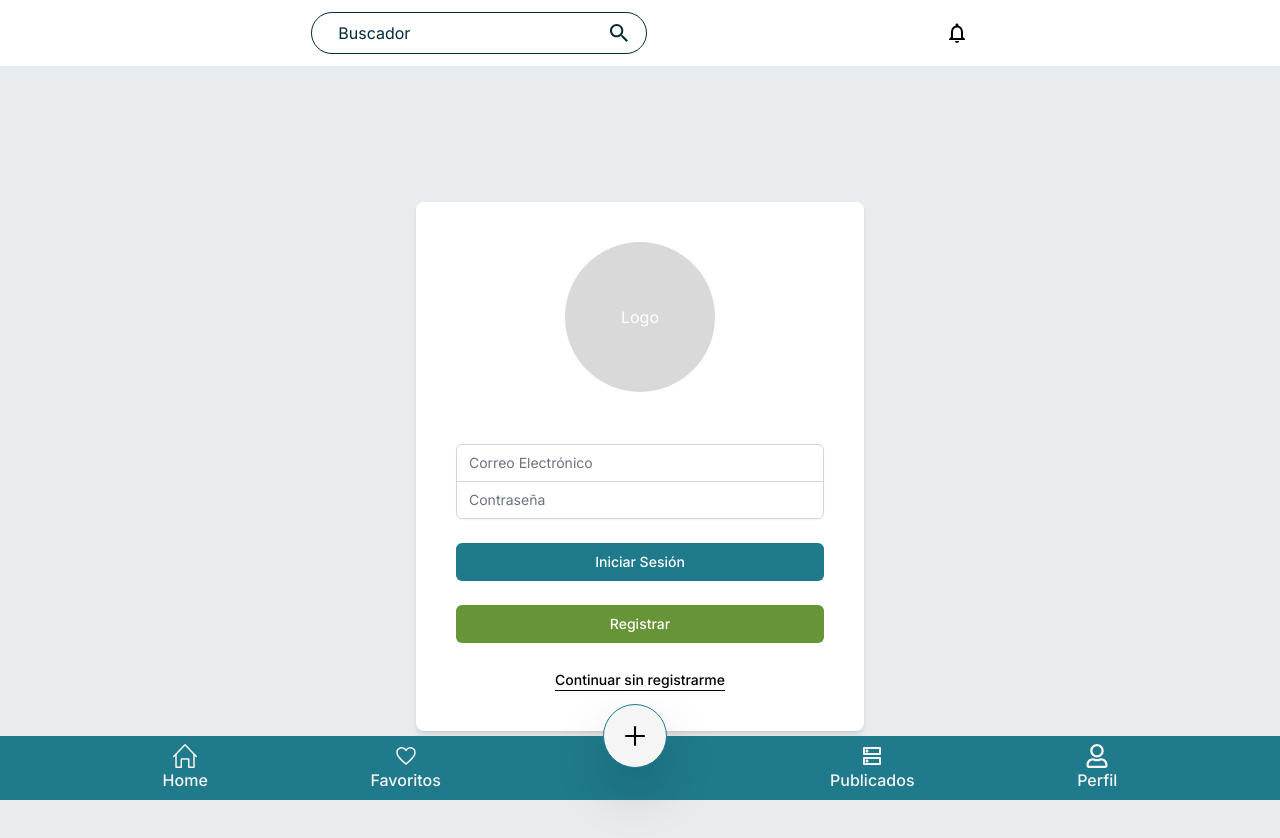
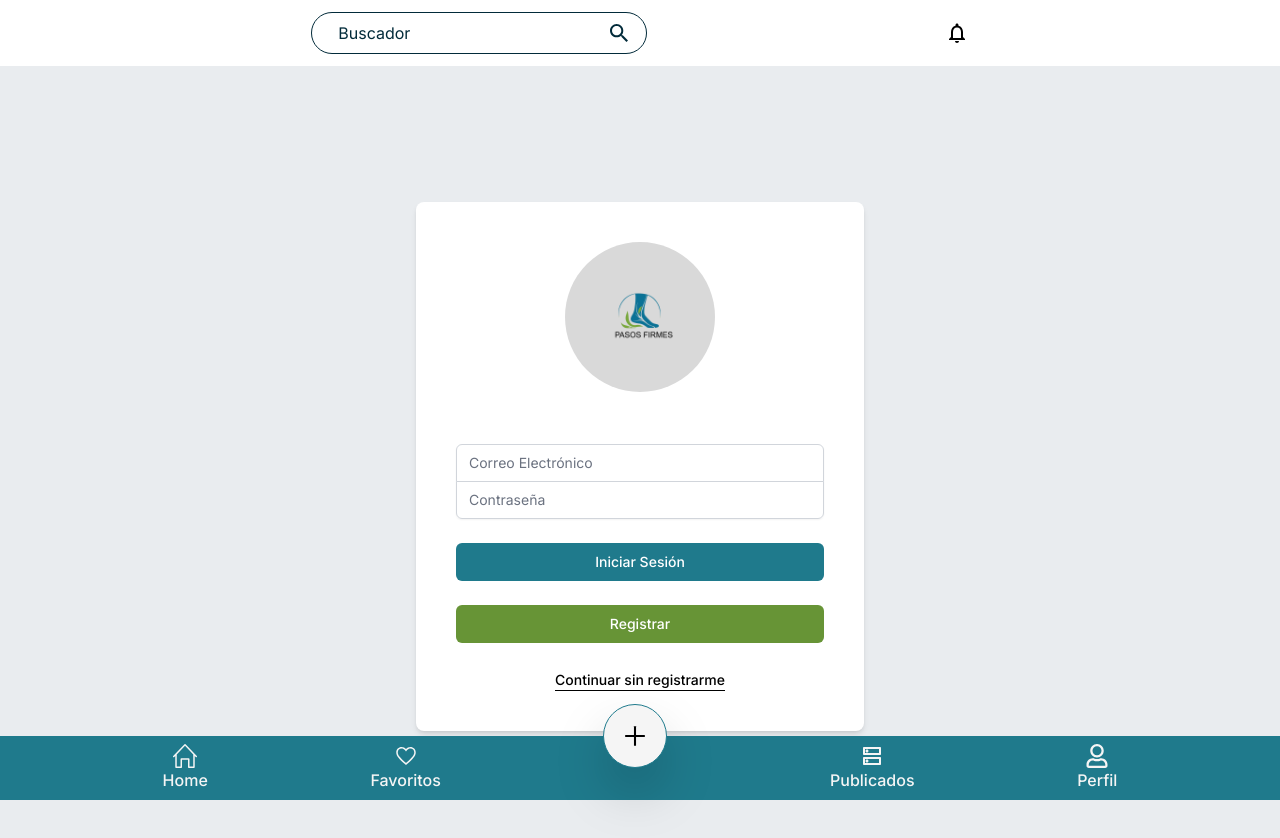
Before and after one commit to No-Country-simulation/s16-06-m-java-react, a React (Vite) app in the folder banco-de-ortesis/: page /login in a window 1280 px wide. Shown: the top 838 px of the page. Built offline with nearby package versions, Linux system fonts and the light colour scheme; no server answers.

Commit message:
added logo webp

```diff
--- a/banco-de-ortesis/src/pages/LoginPage.jsx
+++ b/banco-de-ortesis/src/pages/LoginPage.jsx
@@ -37,7 +37,7 @@ const Login = ({ handleLogin }) => {
     <div className="login-container min-h-screen flex flex-col justify-center items-center bg-gray-100 py-12 px-4 sm:px-6 lg:px-8">
       <div className="max-w-md w-full space-y-8 p-10 bg-white rounded-lg shadow-md">
         <div className="profile-header mb-4">
-          <div className="profile-pic">Logo</div>
+          <div className="profile-pic"><img src="/img/logo.webp" alt="logo" /></div>
         </div>
         <form onSubmit={handleSubmit} className="space-y-6">
           <div className="rounded-md shadow-sm -space-y-px">
--- a/banco-de-ortesis/src/pages/RegisterPage.jsx
+++ b/banco-de-ortesis/src/pages/RegisterPage.jsx
@@ -46,7 +46,7 @@ const Register = () => {
     <div className="register-container min-h-screen flex flex-col justify-center items-center bg-gray-100 py-12 px-4 sm:px-6 lg:px-8">
       <div className="max-w-md w-full space-y-8 p-10 bg-white rounded-lg shadow-md">
         <div className="profile-header mb-4">
-          <div className="profile-pic">Logo</div>
+          <div className="profile-pic"><img src="/img/logo.webp" alt="logo" /></div>
         </div>
         <form onSubmit={handleSubmit} className="space-y-6">
           <div className="rounded-md shadow-sm -space-y-px">
```
